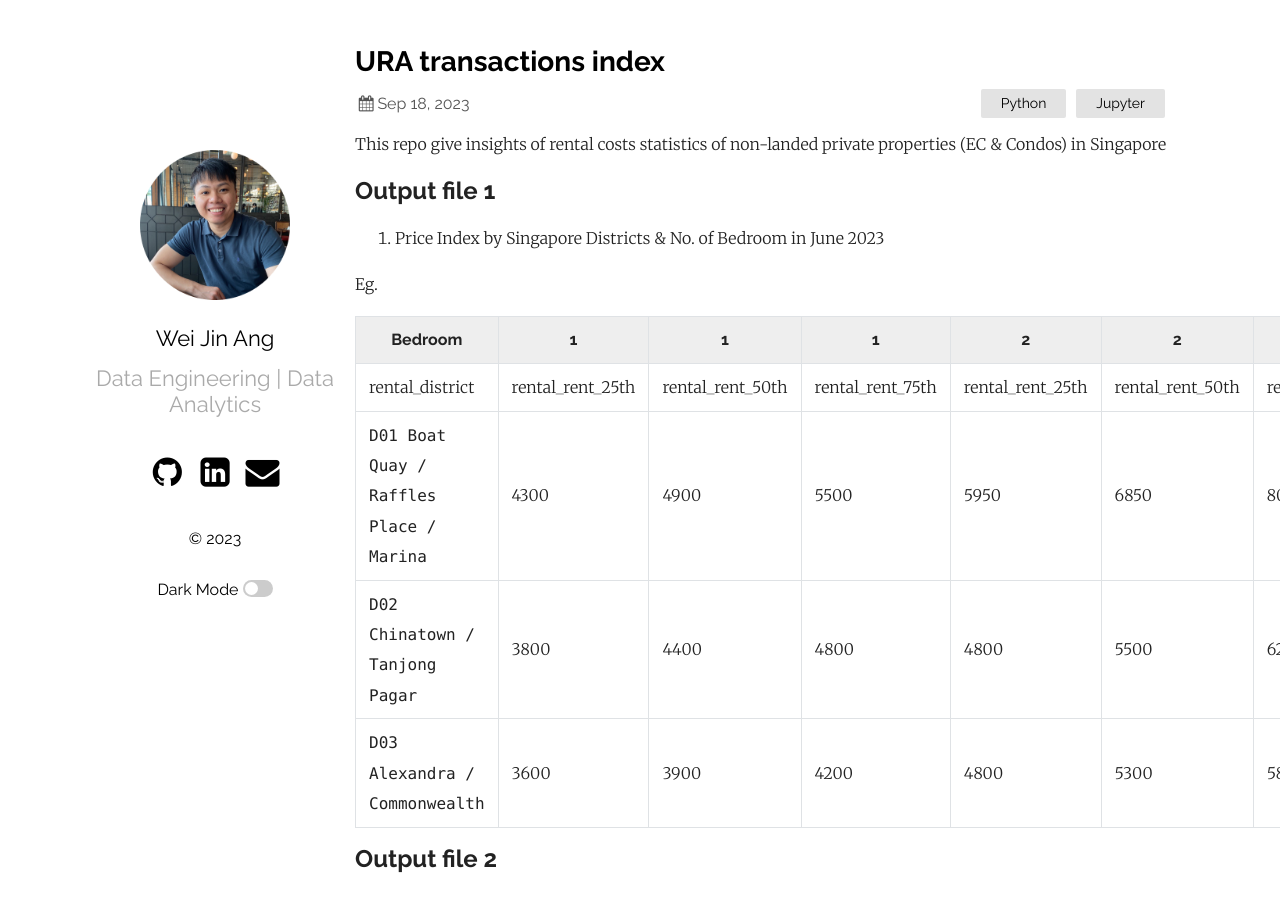
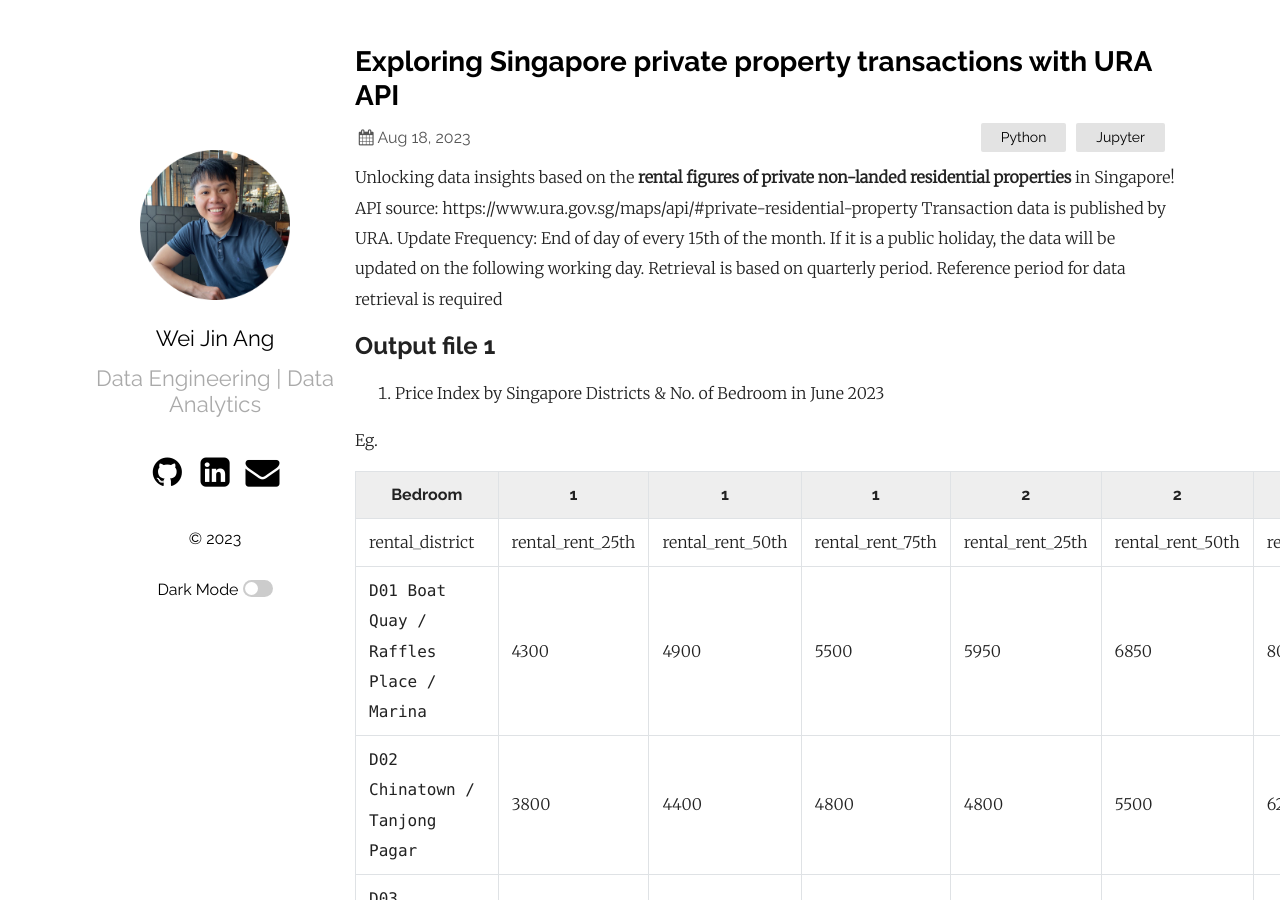
Before and after one commit to wjang96/wjang96.github.io, a Jekyll site: the page built from _posts/2023-09-18-Exploring Singapore private property transactions with URA API.markdown, in a window 1280 px wide and 900 px high. Built offline with Jekyll 4.4.1, drawn with Linux system fonts in a browser that asks for light colours.

Commit message:
Update and rename 2023-09-18-URA-transactions-index.markdown to 2023-09-18-Exploring Singapore private property transactions with URA API.markdown

```diff
--- a/_posts/2023-09-18-URA-transactions-index.markdown
+++ b/_posts/2023-09-18-Exploring Singapore private property transactions with URA API.markdown
@@ -1,11 +1,15 @@
 ---
 layout: post
-title:  "URA transactions index"
-date:   2023-09-18 20:53:58 +0800
+title:  "Exploring Singapore private property transactions with URA API"
+date:   2023-08-18 20:53:58 +0800
 categories: Python Jupyter
 ---
 
-This repo give insights of rental costs statistics of non-landed private properties (EC & Condos) in Singapore
+Unlocking data insights based on the **rental figures of private non-landed residential properties** in Singapore!
+API source: https://www.ura.gov.sg/maps/api/#private-residential-property
+Transaction data is published by URA. Update Frequency: End of day of every 15th of the month. If it is a public holiday, the data will be updated on the following working day.
+Retrieval is based on quarterly period. Reference period for data retrieval is required
+
 
 ## Output file 1
 1. Price Index by Singapore Districts & No. of Bedroom in June 2023
```
